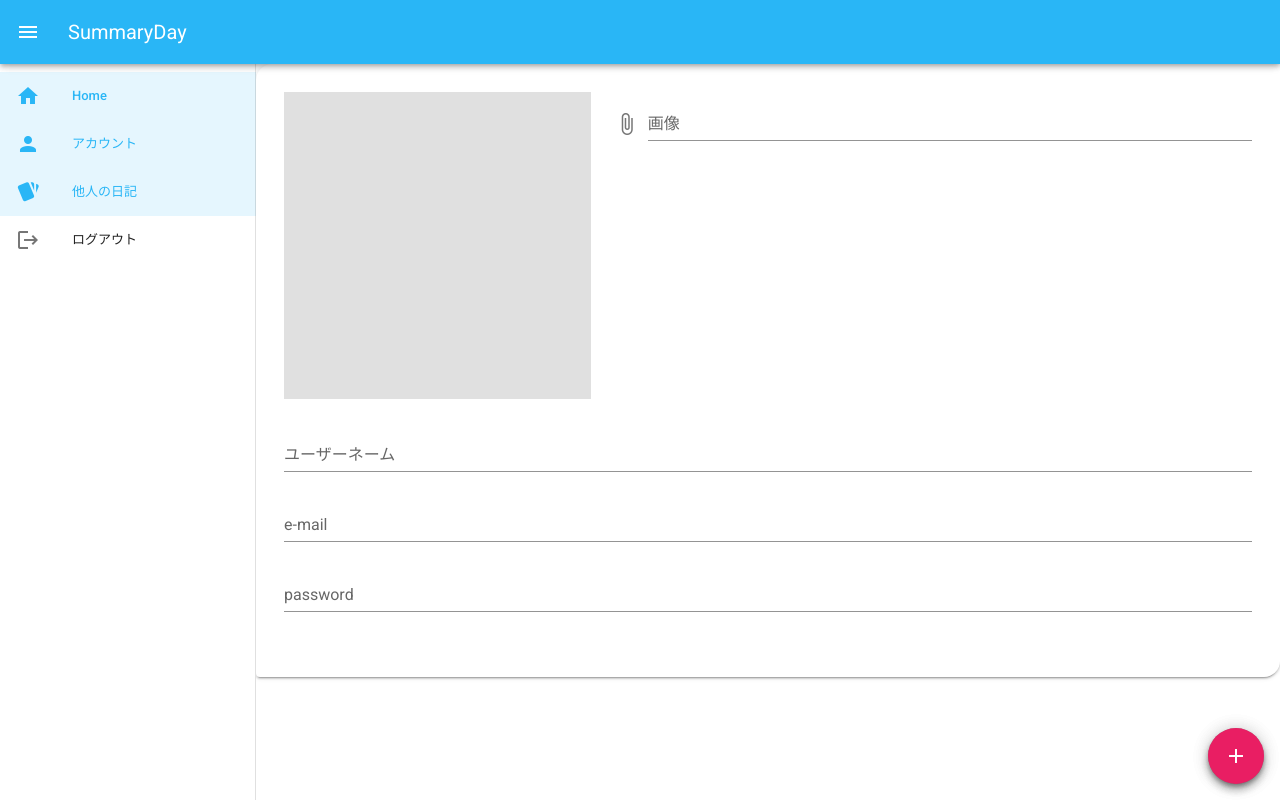
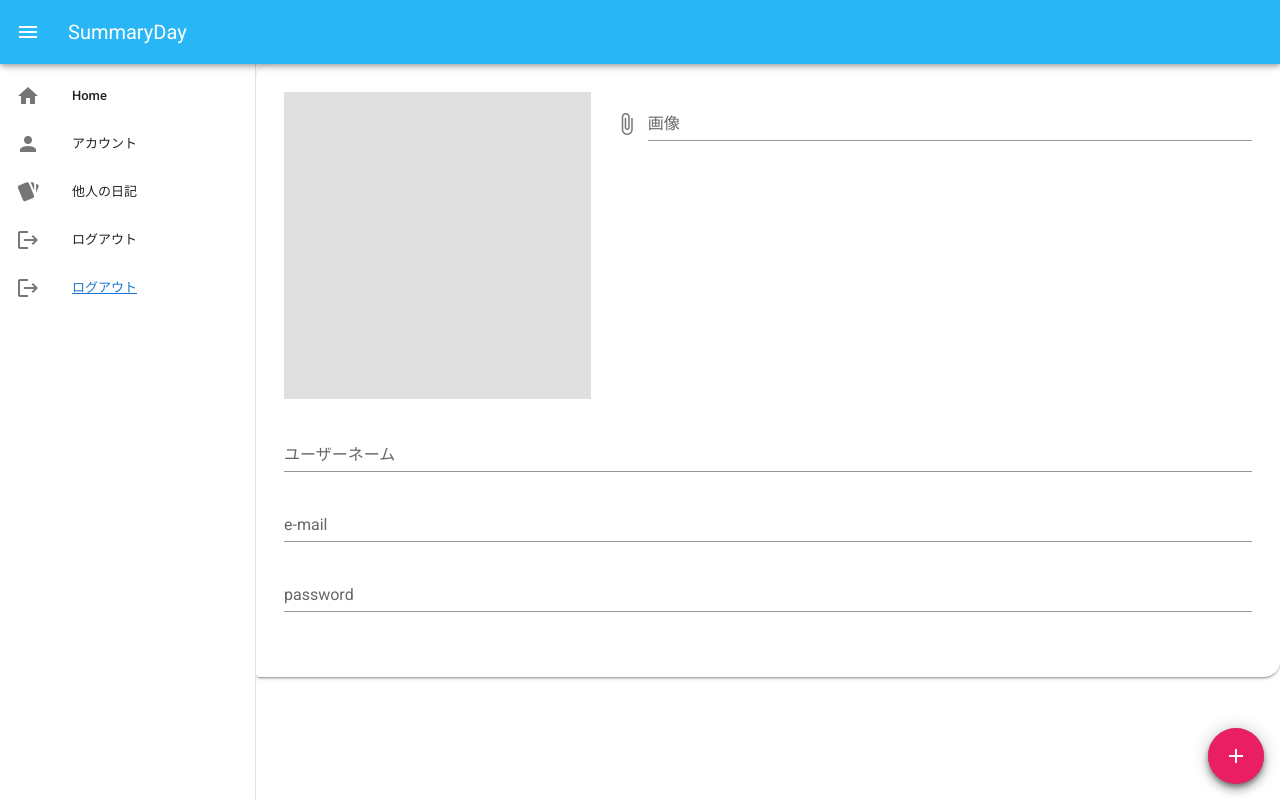
Before and after one commit to TaHiroki/AtomicSummaryDay, a Nuxt app: page / in a window 1280 px wide. Built offline with nearby package versions, Linux system fonts and the light colour scheme.

Commit message:
fix: LogOut.vue

```diff
--- a/components/organisms/HeaderHome.vue
+++ b/components/organisms/HeaderHome.vue
@@ -25,7 +25,11 @@
             <v-icon>mdi-logout</v-icon>
           </v-list-item-action>
           <v-list-item-content>
-            <v-list-item-title>ログアウト</v-list-item-title>
+            <v-list-item-title
+              ><nuxt-link :to="{ name: 'Top' }" @click.native="logOut">
+                ログアウト
+              </nuxt-link>
+            </v-list-item-title>
           </v-list-item-content>
         </v-list-item>
       </v-list>
@@ -89,62 +93,28 @@ export default {
     drawer: null,
     dialog: false,
     items: [
-      { icon: "mdi-home", text: "Home", link: { name: "index" } },
+      { icon: "mdi-home", text: "Home", link: { name: "Home" } },
       {
         icon: "mdi-account",
         text: "アカウント",
-        link: { name: "UserHome" },
+        link: { name: "User" },
       },
-      { icon: "mdi-cards", text: "他人の日記", link: { name: "AllIndex" } },
+      { icon: "mdi-cards", text: "他人の日記", link: { name: "AllCard" } },
+      { icon: "mdi-logout", text: "ログアウト", link: { name: "LogOut" } },
     ],
   }),
-  // components: {
-  //   Dialog,
-  //   CardBtn,
-  //   Flash,
-  // },
-  //   created() {
-  //     var today = new Date();
-  //     this.today.year = today.getFullYear();
-  //     this.today.month = today.getMonth() + 1;
-  //     this.today.day = today.getDate();
+  created() {
+    let today = new Date();
+    let year = today.getFullYear();
+    let month = today.getMonth() + 1;
+    let day = today.getDate();
 
-  //     this.currentuser = JSON.parse(sessionStorage.getItem("currentuser"));
-  //     this.getPhoto();
-  //   },
-  //   methods: {
-  //     change(daialog) {
-  //       this.dialog = daialog;
-  //     },
-  //     getPhoto() {
-  //       const db = firebase.firestore();
-  //       let dbUsers = db.collection("users");
-
-  //       dbUsers
-  //         .where("uid", "==", this.currentuser.uid)
-  //         .get()
-  //         .then((query) => {
-  //           query.forEach((doc) => {
-  //             this.image = doc.data().image;
-  //           });
-  //         });
-  //     },
-  //     logOut() {
-  //       firebase.auth().onAuthStateChanged((user) => {
-  //         firebase
-  //           .auth()
-  //           .signOut()
-  //           .then(() => {
-  //             sessionStorage.removeItem("currentuser");
-  //             console.log("ログアウトしました");
-  //             this.$router.go({ name: "TopPage" });
-  //           })
-  //           .catch((error) => {
-  //             console.log(`ログアウト時にエラーが発生しました (${error})`);
-  //           });
-  //       });
-  //     },
-  //   },
+    this.$store.dispatch("getDay", {
+      year: year,
+      month: month,
+      day: day,
+    });
+  },
 };
 </script>
 
--- a/pages/CreateUser.vue
+++ b/pages/CreateUser.vue
@@ -29,7 +29,6 @@ export default {
       this.$refs.ChildNewUser.createUser();
     },
     saveUser(userdata) {
-      console.log(userdata);
       firebase
         .auth()
         .createUserWithEmailAndPassword(userdata.email, userdata.password)
@@ -54,6 +53,8 @@ export default {
             console.log(`データの登録に失敗しました`);
           });
 
+        this.setStoreCurrentuser();
+
         this.$router.push({ name: "Home" });
       }
     },
--- /dev/null
+++ b/pages/LogOut.vue
@@ -0,0 +1,25 @@
+<template>
+  <p>ログアウトしています…</p>
+</template>
+
+<script>
+import firebase from "@/plugins/firebase";
+
+export default {
+  created() {
+    firebase.auth().onAuthStateChanged((user) => {
+      firebase
+        .auth()
+        .signOut()
+        .then(() => {
+          this.$store.dispatch("getCurrentuser", "");
+          console.log("ログアウトしました");
+          this.$router.push({ name: "Top" });
+        })
+        .catch((error) => {
+          console.log(`ログアウト時にエラーが発生しました (${error})`);
+        });
+    });
+  },
+};
+</script>
--- a/store/index.js
+++ b/store/index.js
@@ -1,15 +1,22 @@
 export const state = () => ({
-  currentuser: ""
+  currentuser: "",
+  day: ""
 })
 
 export const mutations = {
   getCurrentuser(state, user) {
     state.currentuser = user
+  },
+  getDay(state, day) {
+    state.day = day
   }
 }
 
 export const actions = {
   getCurrentuser(context, user) {
     context.commit("getCurrentuser", user)
+  },
+  getDay(context, day) {
+    context.commit("getDay", day)
   }
 }
```
